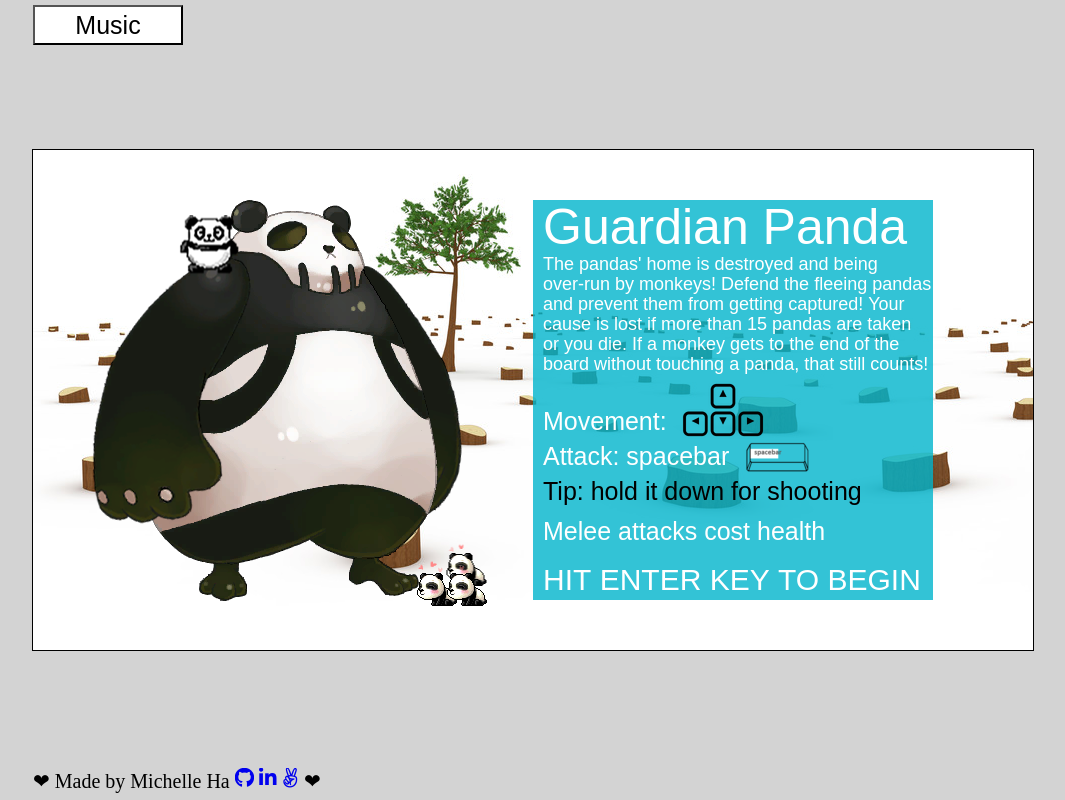
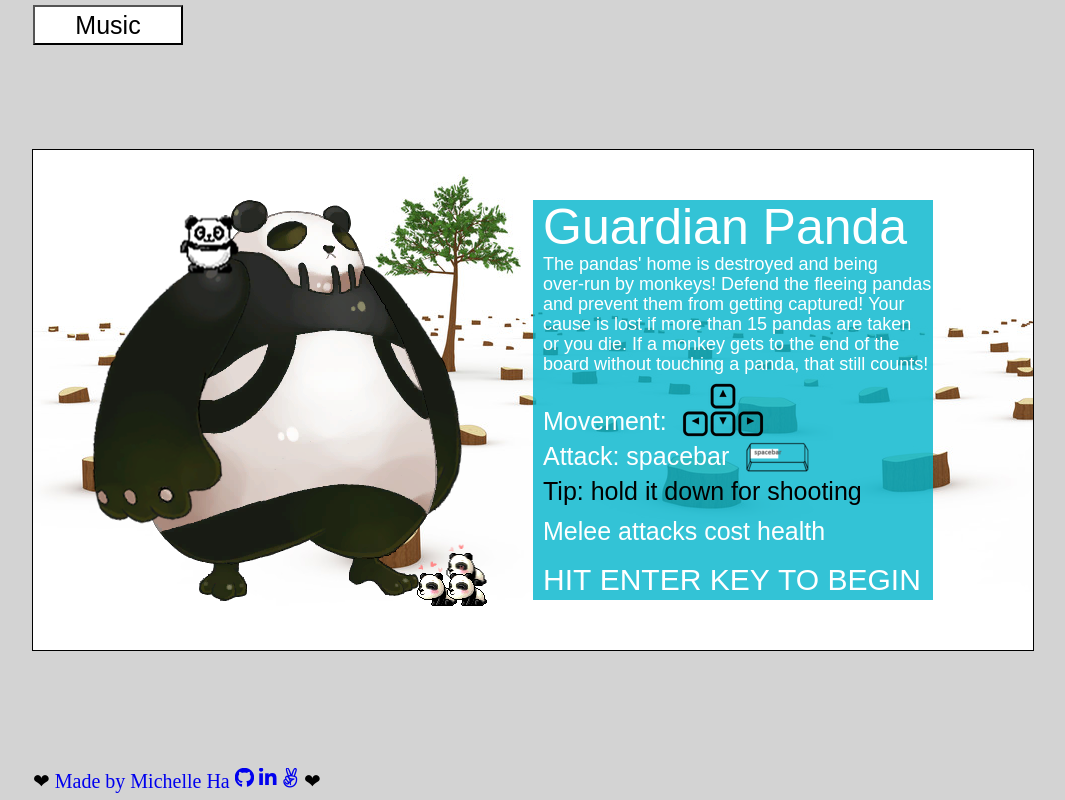
Before and after one commit to michelle-ha/GuardianPanda, a plain HTML site: page index.html in a window 1280 px wide. Shown: the whole page, without its empty margins (107-1172 px from the left). Drawn offline with Linux system fonts and the light colour scheme.

Commit message:
Update index.html

```diff
--- a/index.html
+++ b/index.html
@@ -30,7 +30,7 @@
     <canvas id="canvas"></canvas>
     <script src="game.js"></script>
 </body>
-<footer id="footer">&#10084; Made by Michelle Ha
+<footer id="footer">&#10084; <a target="_blank" href="https://www.michelle-ha.dev/" >Made by Michelle Ha</a>
     <a target="_blank" href="https://github.com/michelle-ha/LazyPanda"> <i class="fab fa-github"></i></a>
     <a target="_blank" href="https://www.linkedin.com/in/michelle-ha-9b7574b9/"><i class="fa fa-linkedin" ></i></a>
     <a target="_blank" href="https://angel.co/u/michelle-ha-4" ><i class="fa fa-angellist"></i></a>
```
